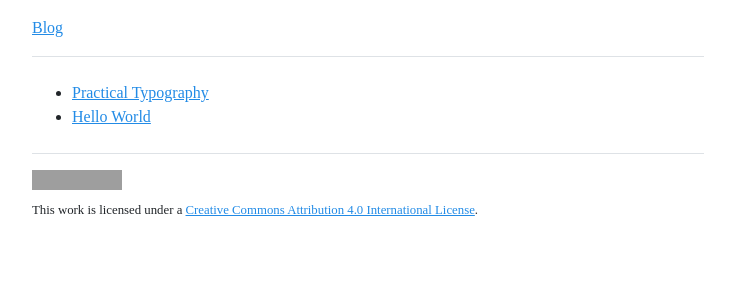
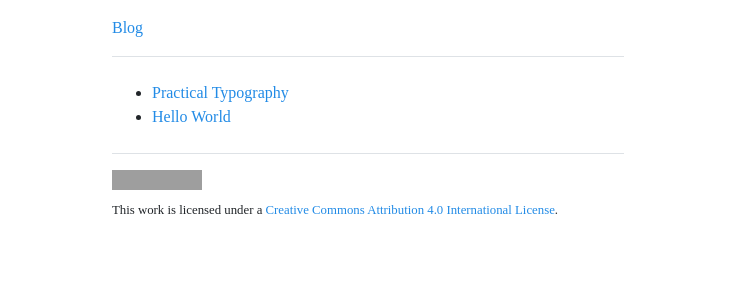
Before and after one commit to reedeeng/blog, a Jekyll site: the page built from index.html, in a window 1280 px wide. Shown: the top 300 px of the page, without its empty margins (272-1007 px from the left). Built offline with Jekyll 4.4.1, drawn with Linux system fonts in a browser that asks for light colours; some web fonts are replaced; the list of posts is cut into pages by our own code; grey boxes are pictures that could not be loaded.

Commit message:
Update _base.scss

```diff
--- a/_sass/_base.scss
+++ b/_sass/_base.scss
@@ -17,6 +17,7 @@ body {
 
 a {
   color: $blue;
+  text-decoration: none;
 
   &:hover,
   &:focus {
@@ -26,7 +27,7 @@ a {
 
 //
 .container {
-  max-width: 45rem;
+  max-width: 35rem;
   padding-left: $spacer-2;
   padding-right: $spacer-2;
   margin-left: auto;
```
